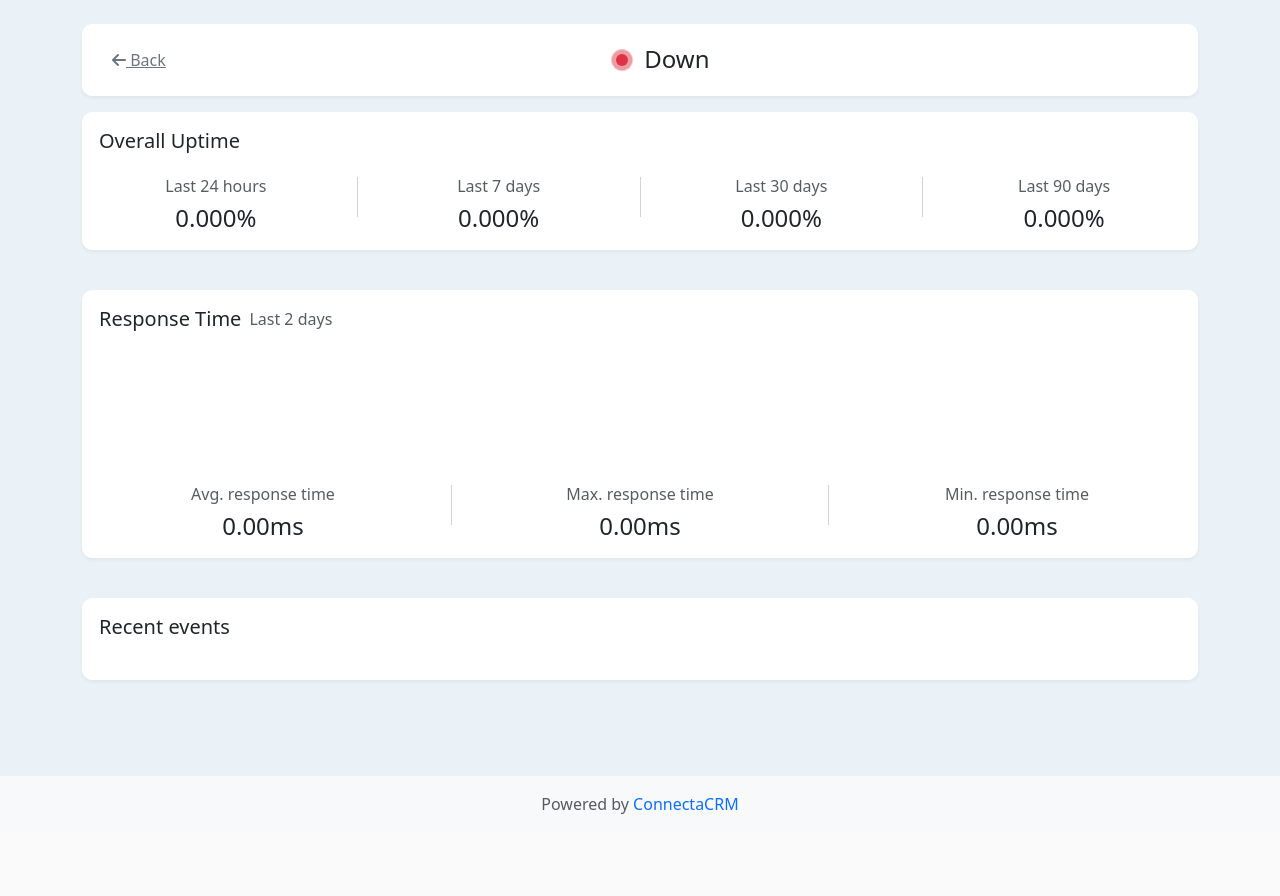
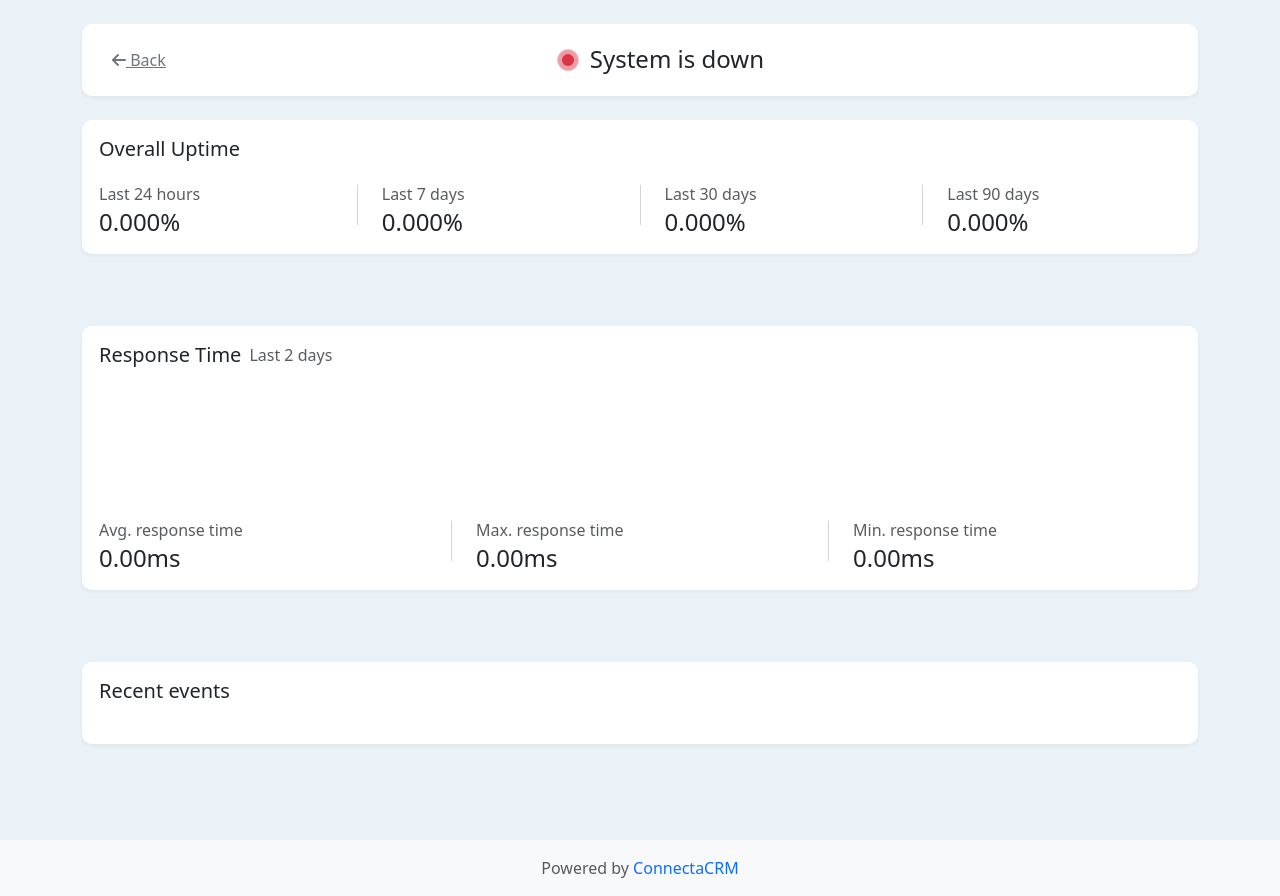
Before and after one commit to connecta-soft/crm-system-status, a Flask app: template templates/monitor_detail.html in a window 1280 px wide. Shown: the part 62-958 px from the top of the page. Before the commit the page ends 876 px from the top, so only its background shows below. Run offline with Flask 3, Linux system fonts and the light colour scheme; the template is opened without the code that fills it, so the values that code supplies are empty.

Commit message:
Restored to '7c15cd164139a53b4f42eeee6fe31f3f4428950a'
Replit-Restored-To:7c15cd164139a53b4f42eeee6fe31f3f4428950a

```diff
--- a/static/css/style.css
+++ b/static/css/style.css
@@ -55,12 +55,7 @@
     margin-bottom: 1.5rem;
 }
 
-.monitor-detail .row.g-3 {
-    --bs-gutter-y: 1rem;
-}
-
 .monitor-detail .vr {
-    height: 40px !important;
     opacity: 0.2;
     border-color: #fff;
 }
@@ -154,9 +149,7 @@
     border: 1px solid #fff;
     box-shadow: 0 2px 4px rgba(0, 0, 0, 0.05);
     border-radius: 10px;
-    margin-bottom: 0; /* Adjust card margins */
 }
-
 
 .service-header {
     border-bottom: 1px solid #fff;
@@ -167,7 +160,6 @@
     text-align: right;
     color: #3bd671;
     font-weight: 500;
-    font-size: 1.1rem; /* Ensure percentage values are properly aligned */
 }
 
 .service-status {
@@ -208,17 +200,6 @@
     font-size: 1.2rem;
 }
 
-/* Center align stats */
-.uptime-stat, .response-stat {
-    text-align: center;
-}
-
-/* Adjust spacing between stats */
-.uptime-stat h3, .response-stat h3 {
-    margin-bottom: 0.5rem;
-}
-
-
 /* Responsive adjustments */
 @media (max-width: 768px) {
     .services-grid {
--- a/templates/index.html
+++ b/templates/index.html
@@ -20,7 +20,7 @@
                             <span class="live-dot {{ status_color }}"></span>
                         </div>
                         <div>
-                            <h2 class="h4 mb-0">Some Systems <span class="{{ text_color }}">{{ 'Down' if all_down else ('Down' if some_down else 'Operational') }}</span></h2>
+                            <h2 class="h4 mb-0">Some Systems <span class="{{ text_color }}">{{ 'Down' if all_down else ('Operational' if not some_down else 'Down') }}</span></h2>
                         </div>
                     </div>
                 </div>
@@ -36,8 +36,10 @@
                                 <div class="d-flex justify-content-between align-items-center">
                                     <div class="d-flex align-items-center">
                                         <a href="{{ url_for('monitor_detail', monitor_id=monitor.id) }}" class="text-decoration-none text-dark">
-                                            <span class="uptime-percentage {% if monitor.uptime == 0.000 %}text-danger{% endif %}">{{ "%.3f"|format(monitor.uptime) }}%</span>
+                                            <h3 class="h5 mb-0">System {{ (loop.index | string).zfill(2) }}</h3>
                                         </a>
+                                        <div class="status-divider mx-3"></div>
+                                        <span class="uptime-percentage {% if monitor.uptime == 0.000 %}text-danger{% endif %}">{{ "%.3f"|format(monitor.uptime) }}%</span>
                                     </div>
                                     <div class="service-status">
                                         <span class="live-dot {{ 'bg-success' if monitor.status == 'Up' else 'bg-danger' }}"></span>
--- a/templates/monitor_detail.html
+++ b/templates/monitor_detail.html
@@ -7,7 +7,7 @@
         </div>
     {% else %}
         <div class="monitor-detail">
-            <div class="card mb-3">
+            <div class="card mb-4">
                 <div class="card-body">
                     <div class="d-flex align-items-center justify-content-between">
                         <a href="{{ url_for('index') }}" class="btn btn-link text-secondary border-0 me-3 no-outline">
@@ -15,36 +15,37 @@
                         </a>
                         <div class="d-flex align-items-center justify-content-center flex-grow-1">
                             <span class="live-dot {{ 'bg-success' if monitor.status == 'Up' else 'bg-danger' }}" style="width: 12px; height: 12px;"></span>
-                            <h1 class="h4 mb-0 ms-2">{{ 'Operational' if monitor.status == 'Up' else 'Down' }}</h1>
+                            <h1 class="h4 mb-0 ms-2">System is {{ 'operational' if monitor.status == 'Up' else 'down' }}</h1>
                         </div>
                         <div style="width: 50px;"></div>
                     </div>
                 </div>
             </div>
 
-            <div class="row g-3">
+            <div class="row g-4">
+                <!-- Uptime Cards -->
                 <div class="col-12">
                     <div class="card">
                         <div class="card-body">
                             <h2 class="h5 mb-4">Overall Uptime</h2>
                             <div class="d-flex justify-content-between align-items-center">
-                                <div class="uptime-stat text-center" style="flex: 1">
-                                    <h3 class="h6 text-muted mb-2">Last 24 hours</h3>
+                                <div class="uptime-stat" style="flex: 1">
+                                    <h3 class="h6 text-muted mb-1">Last 24 hours</h3>
                                     <p class="h4 mb-0">{{ "%.3f"|format(monitor.custom_uptime_ranges['1']) }}%</p>
                                 </div>
                                 <div class="vr mx-4" style="height: 40px;"></div>
-                                <div class="uptime-stat text-center" style="flex: 1">
-                                    <h3 class="h6 text-muted mb-2">Last 7 days</h3>
+                                <div class="uptime-stat" style="flex: 1">
+                                    <h3 class="h6 text-muted mb-1">Last 7 days</h3>
                                     <p class="h4 mb-0">{{ "%.3f"|format(monitor.custom_uptime_ranges['7']) }}%</p>
                                 </div>
                                 <div class="vr mx-4" style="height: 40px;"></div>
-                                <div class="uptime-stat text-center" style="flex: 1">
-                                    <h3 class="h6 text-muted mb-2">Last 30 days</h3>
+                                <div class="uptime-stat" style="flex: 1">
+                                    <h3 class="h6 text-muted mb-1">Last 30 days</h3>
                                     <p class="h4 mb-0">{{ "%.3f"|format(monitor.custom_uptime_ranges['30']) }}%</p>
                                 </div>
                                 <div class="vr mx-4" style="height: 40px;"></div>
-                                <div class="uptime-stat text-center" style="flex: 1">
-                                    <h3 class="h6 text-muted mb-2">Last 90 days</h3>
+                                <div class="uptime-stat" style="flex: 1">
+                                    <h3 class="h6 text-muted mb-1">Last 90 days</h3>
                                     <p class="h4 mb-0">{{ "%.3f"|format(monitor.custom_uptime_ranges['90']) }}%</p>
                                 </div>
                             </div>
@@ -52,6 +53,7 @@
                     </div>
                 </div>
 
+                <!-- Response Time Card -->
                 <div class="col-12">
                     <div class="card">
                         <div class="card-body">
@@ -63,18 +65,18 @@
                                 <canvas id="responseTimeChart" height="100"></canvas>
                             </div>
                             <div class="d-flex justify-content-between align-items-center mt-4">
-                                <div class="response-stat text-center" style="flex: 1">
-                                    <h3 class="h6 text-muted mb-2">Avg. response time</h3>
+                                <div class="response-stat" style="flex: 1">
+                                    <h3 class="h6 text-muted mb-1">Avg. response time</h3>
                                     <p class="h4 mb-0">{{ "%.2f"|format(monitor.response_times.avg) }}ms</p>
                                 </div>
                                 <div class="vr mx-4" style="height: 40px;"></div>
-                                <div class="response-stat text-center" style="flex: 1">
-                                    <h3 class="h6 text-muted mb-2">Max. response time</h3>
+                                <div class="response-stat" style="flex: 1">
+                                    <h3 class="h6 text-muted mb-1">Max. response time</h3>
                                     <p class="h4 mb-0">{{ "%.2f"|format(monitor.response_times.max) }}ms</p>
                                 </div>
                                 <div class="vr mx-4" style="height: 40px;"></div>
-                                <div class="response-stat text-center" style="flex: 1">
-                                    <h3 class="h6 text-muted mb-2">Min. response time</h3>
+                                <div class="response-stat" style="flex: 1">
+                                    <h3 class="h6 text-muted mb-1">Min. response time</h3>
                                     <p class="h4 mb-0">{{ "%.2f"|format(monitor.response_times.min) }}ms</p>
                                 </div>
                             </div>
@@ -82,6 +84,7 @@
                     </div>
                 </div>
 
+                <!-- Recent Events Card -->
                 <div class="col-12">
                     <div class="card">
                         <div class="card-body">
@@ -91,12 +94,26 @@
                                 <div class="event-item mb-4">
                                     <div class="d-flex align-items-start">
                                         <span class="event-icon {{ 'text-success' if event.type == 'up' else 'text-danger' }} me-3">
-                                            <i class="fas fa-{{ 'check' if event.type == 'up' else 'exclamation' }}-circle"></i>
+                                            {% if event.title == 'Running again' %}
+                                                <i class="fas fa-check-circle"></i>
+                                            {% elif event.title == 'Down' %}
+                                                <i class="fas fa-exclamation-circle"></i>
+                                            {% else %}
+                                                <i class="fas fa-play-circle"></i>
+                                            {% endif %}
                                         </span>
                                         <div>
-                                            <h3 class="h6 mb-1">{{ event.title }}</h3>
+                                            <h3 class="h6 mb-1">
+                                                {% if event.title == 'Running again' %}
+                                                    Running again
+                                                {% elif event.title == 'Monitor started' %}
+                                                    Monitor started
+                                                {% else %}
+                                                    Down
+                                                {% endif %}
+                                            </h3>
                                             <p class="text-muted small mb-0">{{ event.timestamp }}</p>
-                                            {% if event.details %}
+                                            {% if event.details and event.type == 'down' %}
                                                 <p class="mb-0 mt-2">{{ event.details }}</p>
                                             {% endif %}
                                         </div>
```
